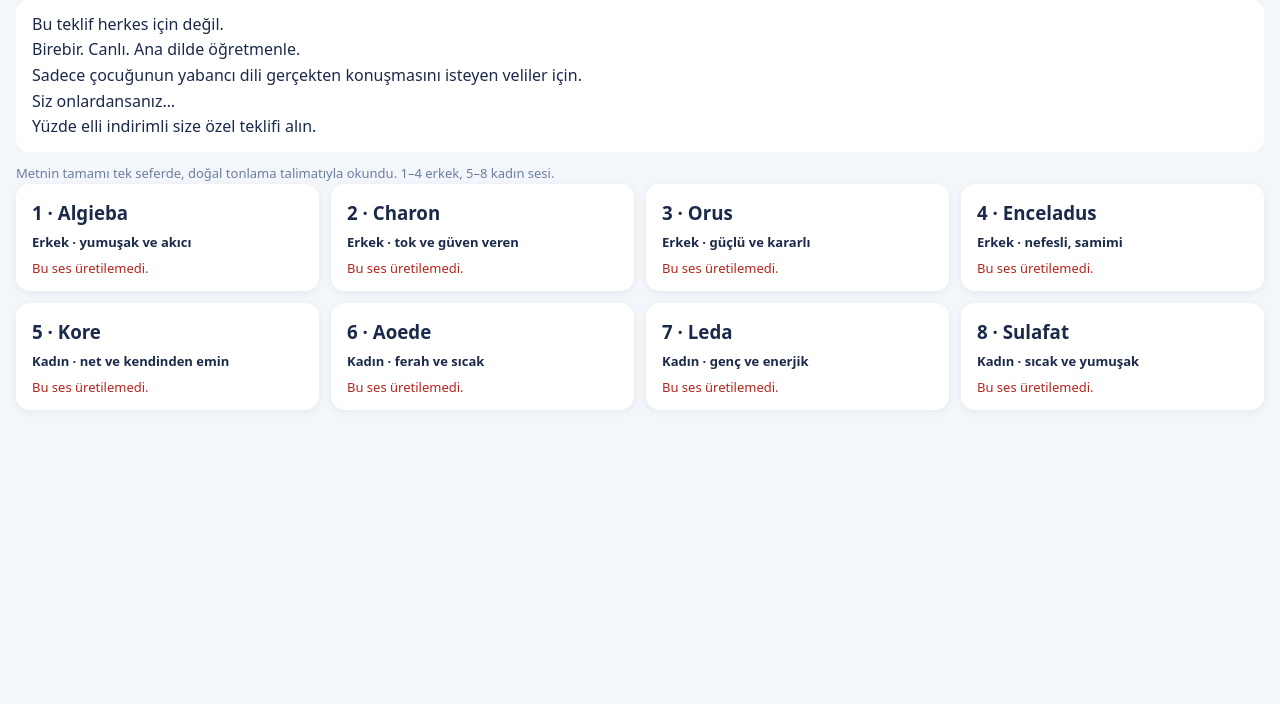
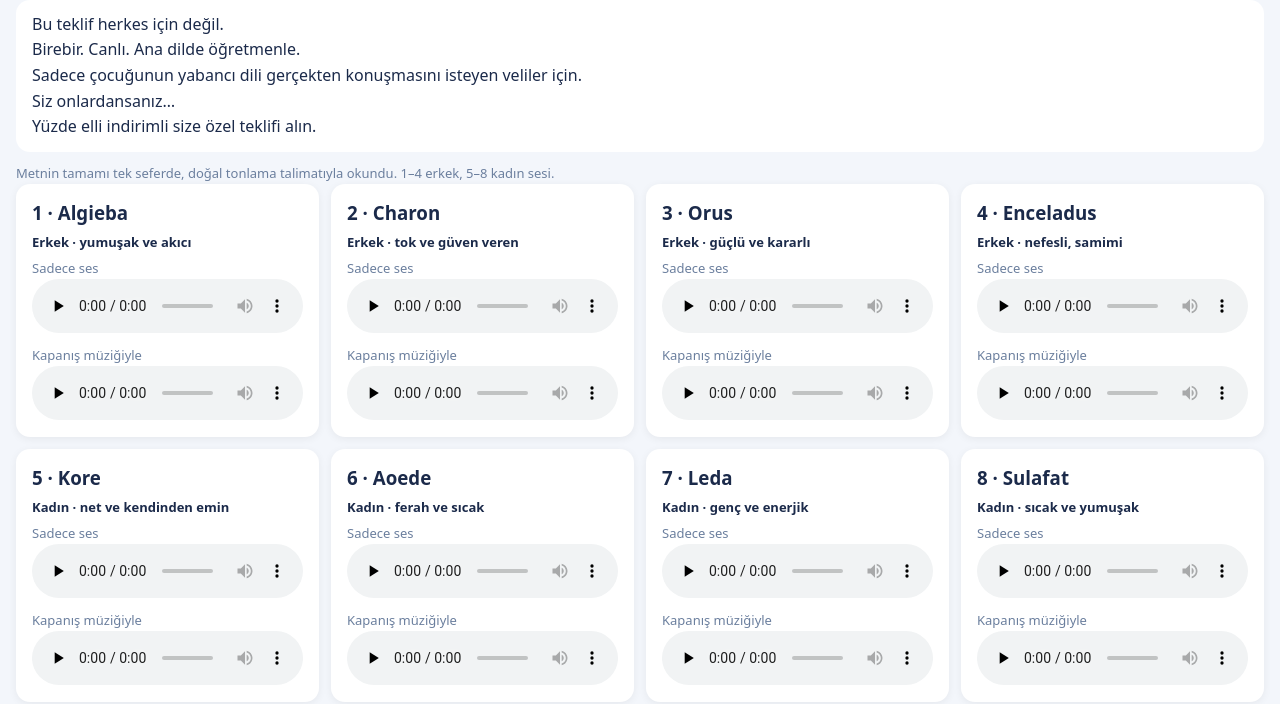
Before and after one commit to smarteacher610/egitimlabs-medya, a plain HTML site: page reklam-ses-ornekleri-gemini/index.html in a window 1280 px wide. Shown: the part 102-806 px from the top of the page. Drawn offline with Linux system fonts and the light colour scheme.

Commit message:
Reklam ses örnekleri

```diff
--- a/reklam-ses-ornekleri-gemini/index.html
+++ b/reklam-ses-ornekleri-gemini/index.html
@@ -9,4 +9,20 @@ h3{margin:4px 0} p{margin:8px 0 2px;font-size:13px;color:#6b7f9e} .a{color:#1b2a
 <body><h1>Reklam seslendirme örnekleri · Gemini TTS · Senaryo A</h1>
 <div class="m">Bu teklif herkes için değil.<br>Birebir. Canlı. Ana dilde öğretmenle.<br>Sadece çocuğunun yabancı dili gerçekten konuşmasını isteyen veliler için.<br>Siz onlardansanız…<br>Yüzde elli indirimli size özel teklifi alın.</div>
 <p>Metnin tamamı tek seferde, doğal tonlama talimatıyla okundu. 1–4 erkek, 5–8 kadın sesi.</p>
-<div class="g"><div class="k" id="algieba"><h3>1 · Algieba</h3><p class="a">Erkek · yumuşak ve akıcı</p><p class="h">Bu ses üretilemedi.</p></div><div class="k" id="charon"><h3>2 · Charon</h3><p class="a">Erkek · tok ve güven veren</p><p class="h">Bu ses üretilemedi.</p></div><div class="k" id="orus"><h3>3 · Orus</h3><p class="a">Erkek · güçlü ve kararlı</p><p class="h">Bu ses üretilemedi.</p></div><div class="k" id="enceladus"><h3>4 · Enceladus</h3><p class="a">Erkek · nefesli, samimi</p><p class="h">Bu ses üretilemedi.</p></div><div class="k" id="kore"><h3>5 · Kore</h3><p class="a">Kadın · net ve kendinden emin</p><p class="h">Bu ses üretilemedi.</p></div><div class="k" id="aoede"><h3>6 · Aoede</h3><p class="a">Kadın · ferah ve sıcak</p><p class="h">Bu ses üretilemedi.</p></div><div class="k" id="leda"><h3>7 · Leda</h3><p class="a">Kadın · genç ve enerjik</p><p class="h">Bu ses üretilemedi.</p></div><div class="k" id="sulafat"><h3>8 · Sulafat</h3><p class="a">Kadın · sıcak ve yumuşak</p><p class="h">Bu ses üretilemedi.</p></div></div></body></html>
+<div class="g"><div class="k" id="algieba"><h3>1 · Algieba</h3><p class="a">Erkek · yumuşak ve akıcı</p>
+  <p>Sadece ses</p><audio controls preload="none" src="1-algieba.mp3"></audio>
+  <p>Kapanış müziğiyle</p><audio controls preload="none" src="1-algieba-kapanis.mp3"></audio></div><div class="k" id="charon"><h3>2 · Charon</h3><p class="a">Erkek · tok ve güven veren</p>
+  <p>Sadece ses</p><audio controls preload="none" src="2-charon.mp3"></audio>
+  <p>Kapanış müziğiyle</p><audio controls preload="none" src="2-charon-kapanis.mp3"></audio></div><div class="k" id="orus"><h3>3 · Orus</h3><p class="a">Erkek · güçlü ve kararlı</p>
+  <p>Sadece ses</p><audio controls preload="none" src="3-orus.mp3"></audio>
+  <p>Kapanış müziğiyle</p><audio controls preload="none" src="3-orus-kapanis.mp3"></audio></div><div class="k" id="enceladus"><h3>4 · Enceladus</h3><p class="a">Erkek · nefesli, samimi</p>
+  <p>Sadece ses</p><audio controls preload="none" src="4-enceladus.mp3"></audio>
+  <p>Kapanış müziğiyle</p><audio controls preload="none" src="4-enceladus-kapanis.mp3"></audio></div><div class="k" id="kore"><h3>5 · Kore</h3><p class="a">Kadın · net ve kendinden emin</p>
+  <p>Sadece ses</p><audio controls preload="none" src="5-kore.mp3"></audio>
+  <p>Kapanış müziğiyle</p><audio controls preload="none" src="5-kore-kapanis.mp3"></audio></div><div class="k" id="aoede"><h3>6 · Aoede</h3><p class="a">Kadın · ferah ve sıcak</p>
+  <p>Sadece ses</p><audio controls preload="none" src="6-aoede.mp3"></audio>
+  <p>Kapanış müziğiyle</p><audio controls preload="none" src="6-aoede-kapanis.mp3"></audio></div><div class="k" id="leda"><h3>7 · Leda</h3><p class="a">Kadın · genç ve enerjik</p>
+  <p>Sadece ses</p><audio controls preload="none" src="7-leda.mp3"></audio>
+  <p>Kapanış müziğiyle</p><audio controls preload="none" src="7-leda-kapanis.mp3"></audio></div><div class="k" id="sulafat"><h3>8 · Sulafat</h3><p class="a">Kadın · sıcak ve yumuşak</p>
+  <p>Sadece ses</p><audio controls preload="none" src="8-sulafat.mp3"></audio>
+  <p>Kapanış müziğiyle</p><audio controls preload="none" src="8-sulafat-kapanis.mp3"></audio></div></div></body></html>
```
Also changed, not shown: 16 other files.
